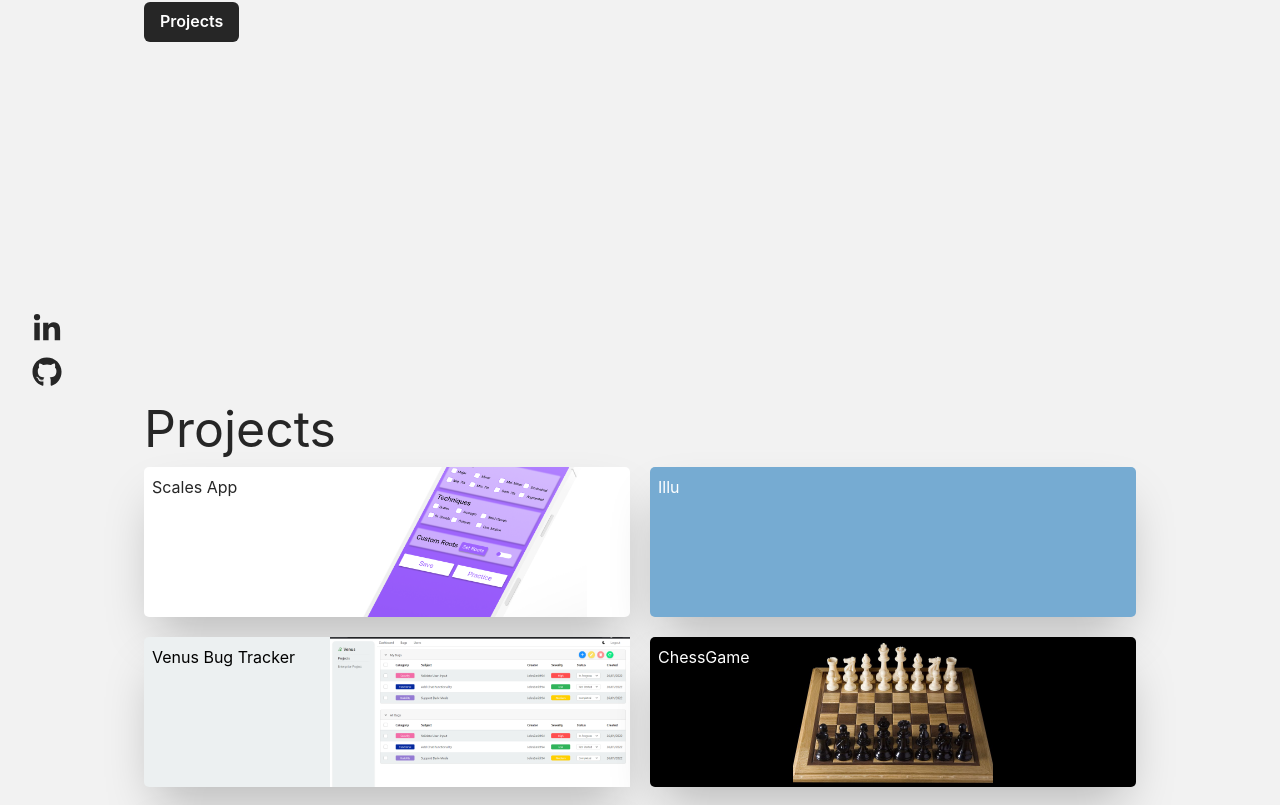
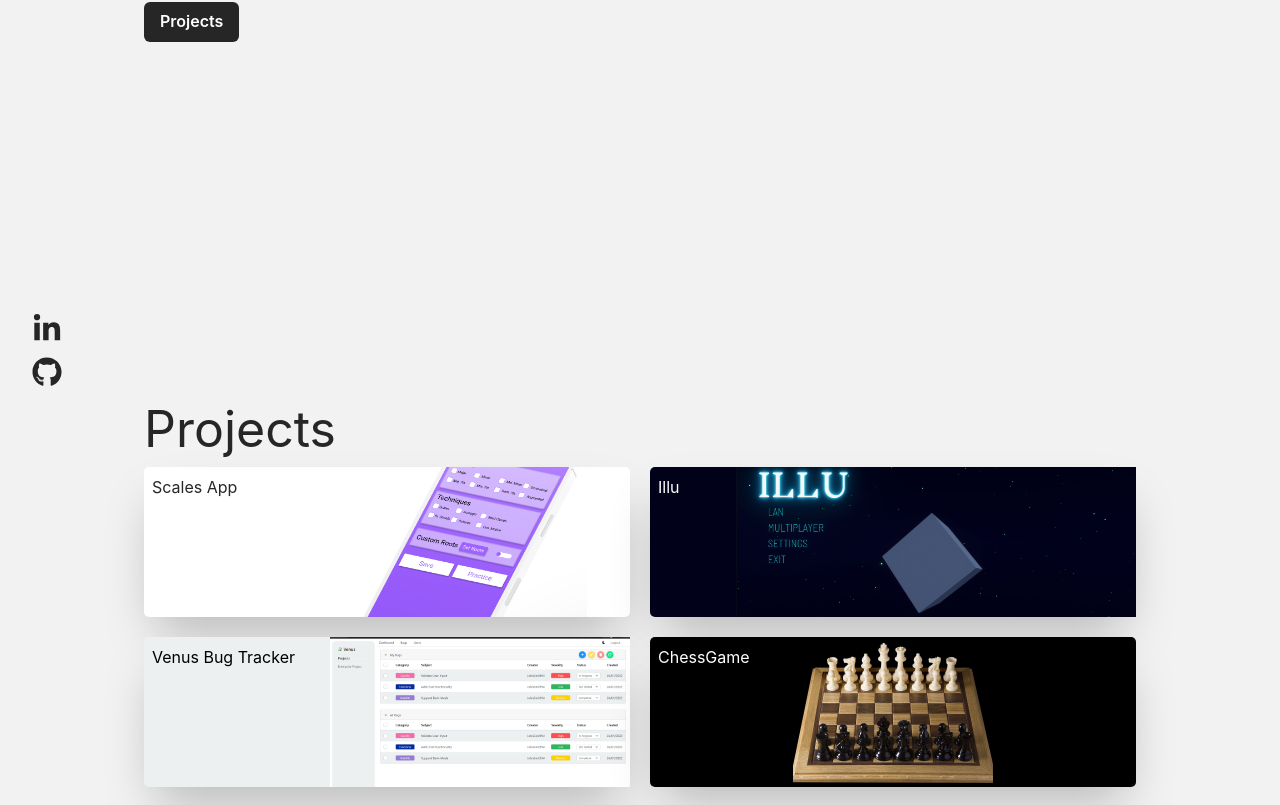
Before and after one commit to sethclim/my-portfolio, a React (Create React App) app: page / in a window 1280 px wide. Shown: the part 358-1163 px from the top of the page. Built offline with nearby package versions, Linux system fonts and the light colour scheme.

Commit message:
Finished Refresh

```diff
--- a/src/App.js
+++ b/src/App.js
@@ -28,7 +28,7 @@ import  "./App.css"
 
 const colors = {
   brand: {
-    "primary": "#9450F2",
+    "primary": "#A6A6A6",
     'dark':'#262626',
     'white': '#F2F2F2',
     '2':'#A6A6A6'
--- a/src/Components/Sections/project/project-item.js
+++ b/src/Components/Sections/project/project-item.js
@@ -1,10 +1,10 @@
 import React, {useState} from "react";
 import withCursor from "../../HOCs/withCursor";
-import Bitbucket from "../../SVG/bitbucket";
 import Modal from "../../modal/modal";
 import styles from "./projectsession.module.scss"
 
 import { GridItem, Text, Image, HStack, VStack, Link, Box ,Wrap, WrapItem} from '@chakra-ui/react'
+import GitHub from "../../SVG/github";
 
 
  const ProjectItem = ({context, image, desc, tech, title, gitLink, bkImage, bkColor, bgSize=400, TitleColor, bkPostion="center", hoverColor,textHover}) =>{
@@ -56,7 +56,7 @@ import { GridItem, Text, Image, HStack, VStack, Link, Box ,Wrap, WrapItem} from
               </Wrap>
 
               <Link href={gitLink} isExternal pt={4}>
-                  <Bitbucket className={styles.github} />
+                  <GitHub className={styles.github} />
               </Link>
 
             </VStack>
--- a/src/Components/Sections/project/project-section.js
+++ b/src/Components/Sections/project/project-section.js
@@ -5,6 +5,7 @@ import Spotify from "../../../imgs/Spotify.png";
 import ScalesApp22 from "../../../imgs/IPhone_X_vector_scalesapp2.svg";
 import fig from "../../../imgs/figma_screenshot.png";
 import Venus_Board from "../../../imgs/venus_board.png";
+import ILLU from '../../../imgs/IlluHome.png'
 
 import { Container, Grid, Text } from '@chakra-ui/react'
 
@@ -39,21 +40,22 @@ const ProjectPage = ({context}) => {
           desc="The goal of the app is to help a musician with their practice routine by providing selected exercises in a randomized order.
           Created a multi-page app that passes data between activities, saved data in user preferences, and using libraries to hold business logic.
           Includes the ability to generate custom practice routines based on user inputs."
-          gitLink="https://bitbucket.org/sethclim/scales_app_android/src/master/"  />
+          gitLink="https://rebrand.ly/scalesapp"  />
 
         <ProjectItem
                id="pi"
           title="Illu"
-          //image={chessIMG}
-          // bkImage={chessIMG}
+          image={ILLU}
+          bkImage={ILLU}
           TitleColor="#FFFFFF"
-          bkColor="#76ABD2"
+          bkPostion="right"
+          bkColor="#01011a"
           hoverColor="white"
           textHover='black'
           tech={["Unity", "C#", "UWP"]}
           desc="ChessGame made in unity for the UWP framework.  I implemented and learned about game logic with an object-oriented design, lighting, saving to a binary file.
           As well as, saving player preferences, and UI in unity.  I used Visual Studio for scripting and debugging, and the project was managed with version control."
-          gitLink="https://bitbucket.org/sethclim/chess_game/src/master/" />
+          gitLink="https://rebrand.ly/illu_game" />
 
         <ProjectItem
                id="pi"
@@ -69,10 +71,10 @@ const ProjectPage = ({context}) => {
           tech={["Unity", "C#", "UWP"]}
           desc="ChessGame made in unity for the UWP framework.  I implemented and learned about game logic with an object-oriented design, lighting, saving to a binary file.
           As well as, saving player preferences, and UI in unity.  I used Visual Studio for scripting and debugging, and the project was managed with version control."
-          gitLink="https://bitbucket.org/sethclim/chess_game/src/master/" />
+          gitLink="https://github.com/simeonis/Venus" />
 
         <ProjectItem
-               id="pi"
+          id="pi"
           title="ChessGame"
           image={chessIMG}
           TitleColor="#FFFFFF"
--- a/src/Components/Sections/project/projectsession.module.scss
+++ b/src/Components/Sections/project/projectsession.module.scss
@@ -1,5 +1,5 @@
 .github {
-  height: 20px;
+  height: 25px;
   width: auto;
   cursor: pointer;
 }
--- a/src/Components/floating-links/floating-links.module.scss
+++ b/src/Components/floating-links/floating-links.module.scss
@@ -15,7 +15,7 @@
 }
 
 .floatingItem:hover {
-  color: #9450f2;
+  color: #a6a6a6;
 }
 
 @media (max-width: 1138px) {
```
Also changed, not shown: src/imgs/IlluHome.png (added).
